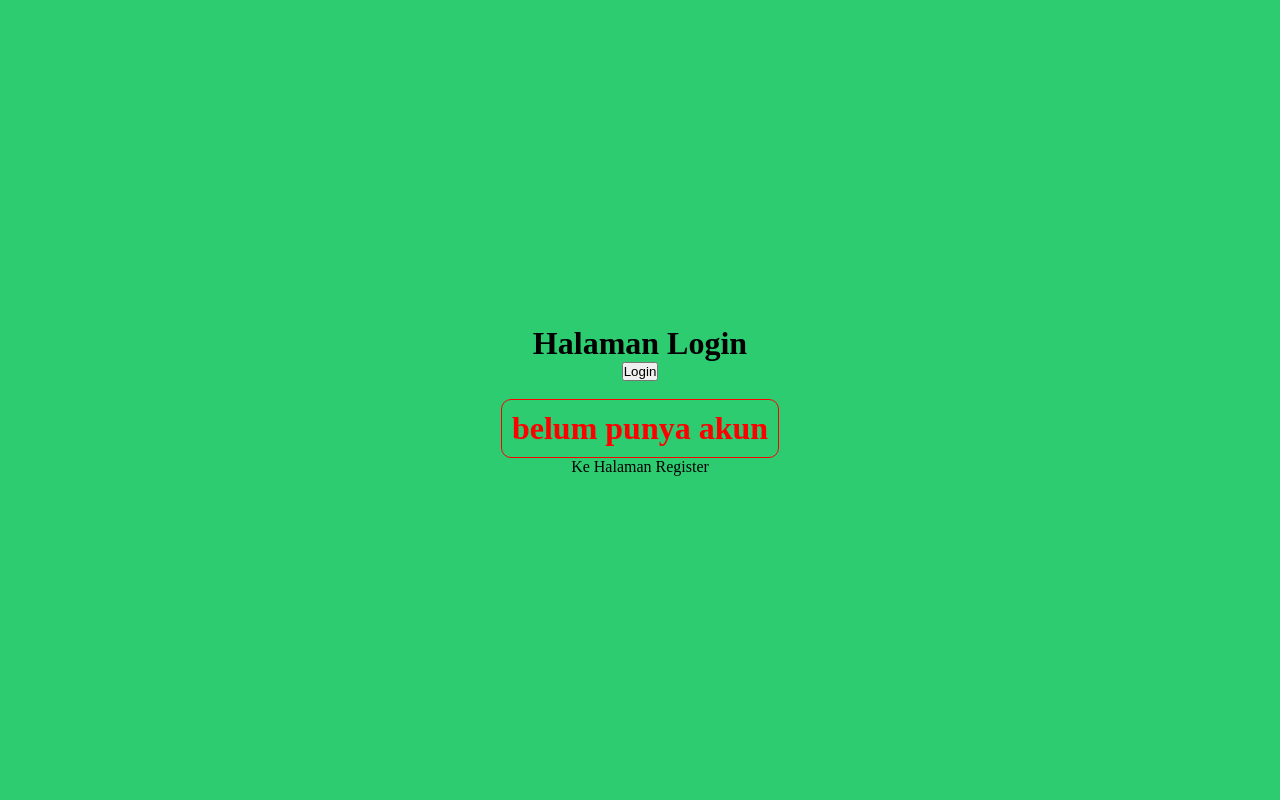
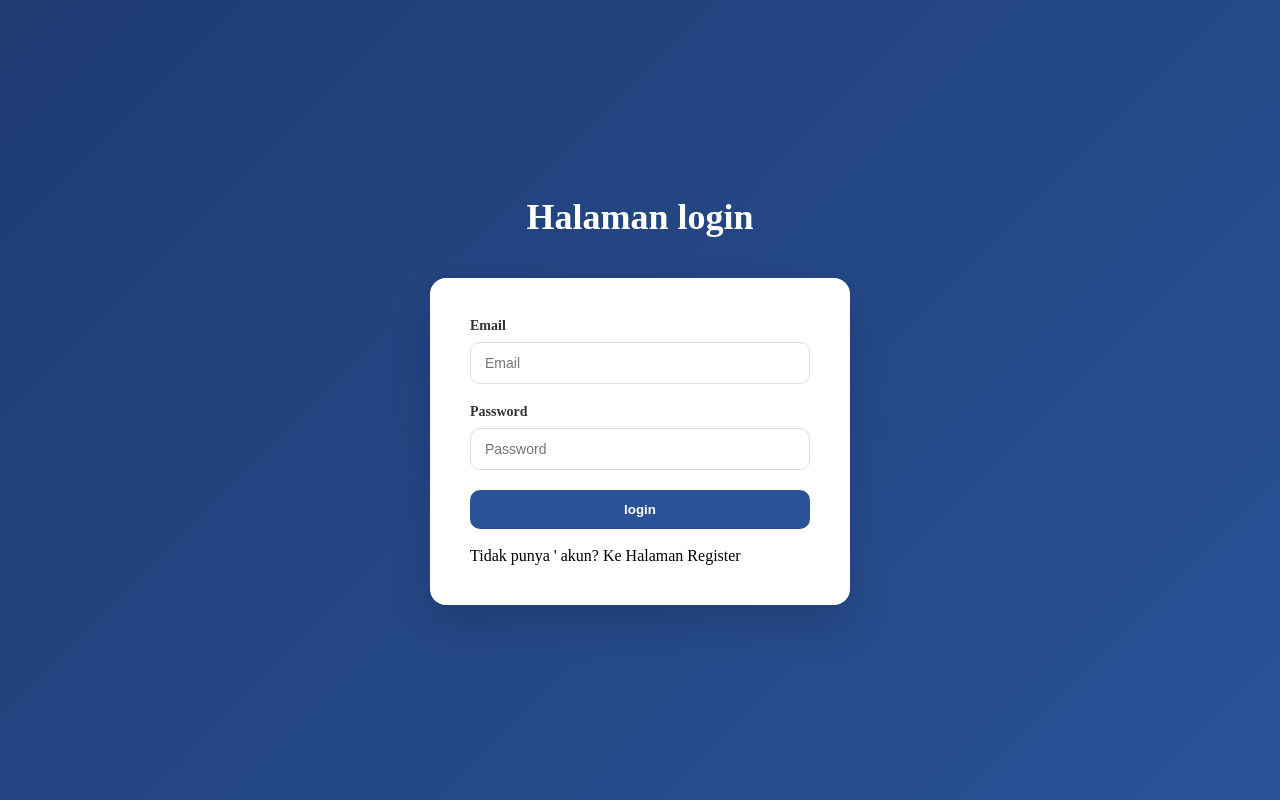
Before and after one commit to sakanabil/PemrogramanFramework, a Next.js app in the folder Week02/link-navigation/: page /auth/login in a window 1280 px wide. Built offline with nearby package versions, Linux system fonts and the light colour scheme.

Commit message:
add: Jobsheet 16 (done)

```diff
--- a/Week02/link-navigation/src/pages/api/[[...produk]].ts
+++ b/Week02/link-navigation/src/pages/api/[[...produk]].ts
@@ -1,6 +1,6 @@
 import type { NextApiRequest, NextApiResponse } from "next";
 import {
-  retrieveDataById,
+  retrieveDataByID,
   retrieveProducts,
 } from "../../utils/db/servicefirebase";
 
@@ -15,7 +15,7 @@
   res: NextApiResponse<Data>,
 ) {
   if (req.query.produk![1]) {
-    const data = await retrieveDataById("products", req.query.produk![1]);
+    const data = await retrieveDataByID("products", req.query.produk![1]);
     res.status(200).json({ status: true, status_code: 200, data: data });
   } else {
     const data = await retrieveProducts("products");
--- a/Week02/link-navigation/src/utils/db/servicefirebase.ts
+++ b/Week02/link-navigation/src/utils/db/servicefirebase.ts
@@ -27,6 +27,20 @@
   const snapshot = await getDoc(doc(db, collectionName, id));
   const data = snapshot.data();
   return data;
+}
+
+export async function signIn(email: string) {
+  const q = query(collection(db, "users"), where("email", "==", email));
+  const querySnapshot = await getDocs(q);
+  const data = querySnapshot.docs.map((doc) => ({
+    id: doc.id,
+    ...doc.data(),
+  }));
+  if (data) {
+    return data[0];
+  } else {
+    return null;
+  }
 }
 
 export async function signUp(
--- a/Week02/link-navigation/src/views/auth/login/index.tsx
+++ b/Week02/link-navigation/src/views/auth/login/index.tsx
@@ -1,35 +1,127 @@
+import style from "../../auth/login/login.module.scss";
 import Link from "next/link";
 import { useRouter } from "next/router";
-// import styles from "./login.module.css";
-import styles from "./login.module.scss";
+import { useState } from "react";
+import { signIn } from "next-auth/react";
 
-const TampilanLogin = () => {
-  const { push } = useRouter();
+const Tampilanlogin = () => {
+  const [isLoading, setIsLoading] = useState(false);
+  const { push, query } = useRouter();
 
-  const handlerLogin = () => {
-    localStorage.setItem("isLogin", "true");
-    push("/produk");
+  const callbackUrl: string = query.callbackUrl
+    ? String(query.callbackUrl)
+    : "/";
+  const [error, setError] = useState("");
+
+  const handleSubmit = async (event: any) => {
+    setError("");
+    event.preventDefault();
+    setIsLoading(true);
+
+    // const form = event.currentTarget;
+    // const formData = new FormData(event.currentTarget);
+    // const email = formData.get("email") as string;
+    // const fullname = formData.get("Fullname") as string;
+    // const password = formData.get("Password") as string;
+
+    // // Validasi client-side
+    // if (!email || email.trim() === "") {
+    //   setError("Email wajib diisi");
+    //   return;
+    // }
+    // if (!password || password.length < 6) {
+    //   setError("Password minimal 6 karakter");
+    //   return;
+    // }
+
+    // setIsLoading(true);
+    // const response = await fetch("/api/login", {
+    //   method: "POST",
+    //   headers: {
+    //     "Content-Type": "application/json",
+    //   },
+    //   body: JSON.stringify({ email, fullname, password }),
+    // });
+    // if (response.status === 200) {
+    //   form.reset();
+    //   setIsLoading(false);
+    //   push("/auth/login");
+    // } else {
+    //   setIsLoading(false);
+    //   const data = await response.json();
+    //   setError(data.name || "An error occurred");
+    // }
+
+    try {
+      const res = await signIn("credentials", {
+        redirect: false,
+        email: event.target.email.value,
+        password: event.target.Password.value,
+        callbackUrl,
+      });
+
+      if (!res?.error) {
+        setIsLoading(false);
+        push(callbackUrl);
+      } else {
+        setIsLoading(false);
+        setError(res?.error || "Login failed");
+      }
+    } catch (error) {
+      setIsLoading(false);
+      setError("wrong email or password");
+    }
   };
+  return (
+    <div className={style.login}>
+      {error && <p className={style.login__error}>{error}</p>}
+      <h1 className={style.login__title}>Halaman login</h1>
+      <div className={style.login__form}>
+        <form onSubmit={handleSubmit}>
+          <div className={style.login__form__item}>
+            <label htmlFor="email" className={style.login__form__item__label}>
+              Email
+            </label>
+            <input
+              type="email"
+              id="email"
+              name="email"
+              placeholder="Email"
+              className={style.login__form__item__input}
+            />
+          </div>
 
-  return (
-    <div className={styles.login}>
-      <h1 className="text-3xl font-bold text-blue-600 ">Halaman Login</h1>
-      {/* <button onClick={handlerLogin}>Login</button> <br />
-      <button onClick={() => push("/produk")}>Login</button> <br /> */}
-      <button onClick={() => handlerLogin()}>Login</button> <br />
-      <h1
-        style={{
-          color: "red",
-          border: "1px solid red",
-          borderRadius: "10px",
-          padding: "10px",
-        }}
-      >
-        belum punya akun
-      </h1>
-      <Link href="/auth/register">Ke Halaman Register</Link>
+          <div className={style.login__form__item}>
+            <label
+              htmlFor="Password"
+              className={style.login__form__item__label}
+            >
+              Password
+            </label>
+            <input
+              type="password"
+              id="Password"
+              name="Password"
+              placeholder="Password"
+              className={style.login__form__item__input}
+            />
+          </div>
+          <button
+            type="submit"
+            className={style.login__form__item__button}
+            disabled={isLoading}
+          >
+            {isLoading ? "Loading..." : "login"}
+          </button>
+        </form>
+        <br />
+        <p className={style.login__form__item__text}>
+          Tidak punya {"'"} akun?{" "}
+          <Link href="/auth/register">Ke Halaman Register</Link>
+        </p>
+      </div>
     </div>
   );
 };
 
-export default TampilanLogin;
+export default Tampilanlogin;
--- a/Week02/link-navigation/src/views/auth/login/login.module.scss
+++ b/Week02/link-navigation/src/views/auth/login/login.module.scss
@@ -1,10 +1,102 @@
-@import "@/styles/colors.scss";
+.login {
+  min-height: 100vh;
+  display: flex;
+  flex-direction: column; /* - penting */
+  align-items: center;
+  justify-content: center;
+  background: linear-gradient(135deg, #1e3c72, #2a5298);
+  padding: 20px;
 
-.login {
-  display: flex;
-  flex-direction: column;
-  justify-content: center;
-  align-items: center;
-  height: 100vh;
-  background-color: map-get($map: $schema, $key: color-secondary);
+  &__title {
+    width: 100%;
+    text-align: center;
+    font-size: 36px;
+    font-weight: 700;
+    color: #ffffff;
+    margin-bottom: 40px;
+  }
+
+  &__form {
+    background: #ffffff;
+    width: 100%;
+    max-width: 420px;
+    padding: 40px;
+    border-radius: 16px;
+    box-shadow: 0 20px 40px rgba(0, 0, 0, 0.15);
+
+    &__item {
+      display: flex;
+      flex-direction: column;
+      margin-bottom: 20px;
+
+      &__label {
+        font-size: 14px;
+        font-weight: 600;
+        margin-bottom: 8px;
+        color: #333;
+      }
+
+      &__input {
+        padding: 12px 14px;
+        border-radius: 10px;
+        border: 1px solid #ddd;
+        font-size: 14px;
+        transition: all 0.3s ease;
+
+        &:focus {
+          outline: none;
+          border-color: #2a5298;
+          box-shadow: 0 0 0 3px rgba(42, 82, 152, 0.2);
+        }
+      }
+    }
+
+    button {
+      width: 100%;
+      padding: 12px;
+      border-radius: 10px;
+      border: none;
+      background: #2a5298;
+      color: #ffffff;
+      font-weight: 600;
+      cursor: pointer;
+      transition: 0.3s ease;
+
+      &:hover {
+        background: #1e3c72;
+        transform: translateY(-2px);
+      }
+    }
+  }
+
+  &__error {
+    color: red;
+    font-size: 14px;
+    margin-top: 8px;
+  }
 }
+
+/* Animation */
+@keyframes fadeIn {
+  from {
+    opacity: 0;
+    transform: translateY(15px);
+  }
+  to {
+    opacity: 1;
+    transform: translateY(0);
+  }
+}
+
+/* Responsive */
+@media (max-width: 768px) {
+  .login {
+    &__form {
+      padding: 30px 20px;
+    }
+
+    &__title {
+      font-size: 26px;
+    }
+  }
+}
```
Also changed, not shown: Week02/link-navigation/src/Middleware/withAuth.ts (+9 -2 lines), Week02/link-navigation/src/middleware.ts (+12 -6 lines), Week02/link-navigation/src/pages/admin/index.tsx (added, +12 -0 lines), Week02/link-navigation/src/pages/api/auth/[...nextauth].ts (+27 -10 lines), Week02/link-navigation/src/views/auth/register/index.tsx (+4 -4 lines).
